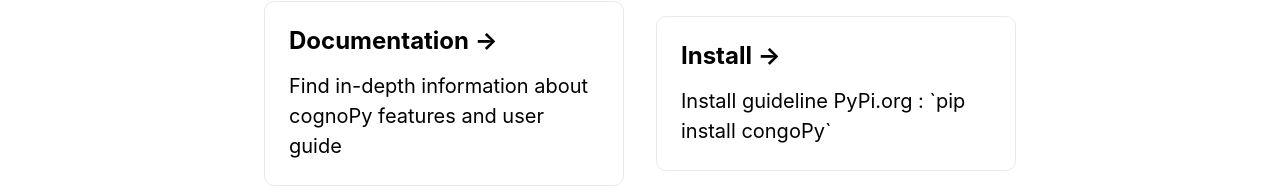
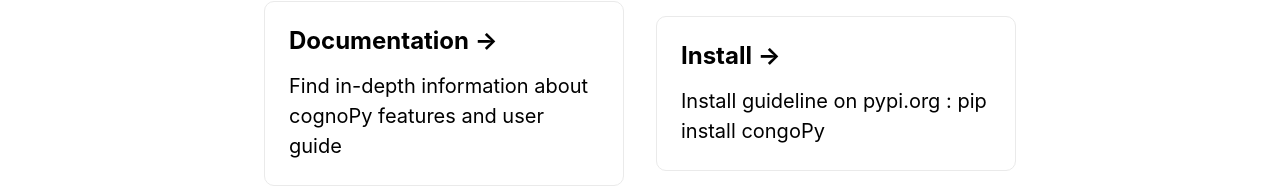
Before and after one commit to xiaowuc2/cognopy.github.io, a Next.js app: page / in a window 1280 px wide. Shown: the part 301-497 px from the top of the page. Built offline with nearby package versions, Linux system fonts and the light colour scheme.

Commit message:
Update index.js

```diff
--- a/pages/index.js
+++ b/pages/index.js
@@ -27,7 +27,7 @@ export default function Home() {
 
           <a href="https://nextjs.org/learn" className={styles.card}>
             <h3>Install &rarr;</h3>
-            <p>Install guideline PyPi.org : `pip install congoPy`</p>
+            <p>Install guideline on pypi.org : pip install congoPy</p>
           </a>
 
           <a
```
